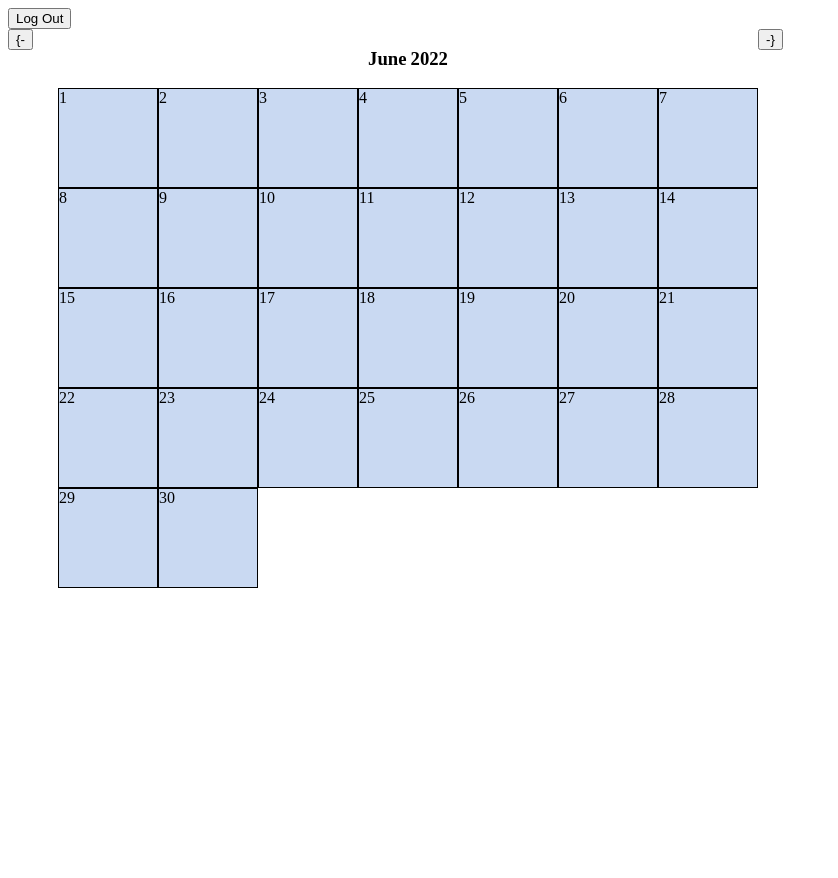
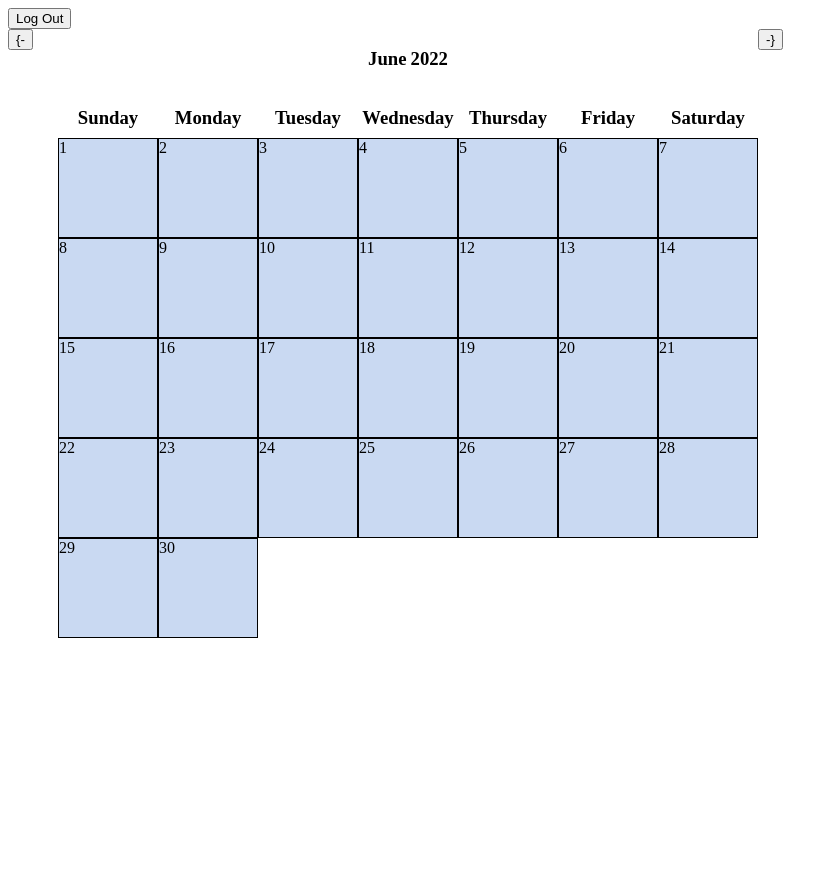
Before and after one commit to nplatte/scheduler-website, a Django app: a page that uses month_view/templates/month_view/month_view.html in a window 1280 px wide. Shown: the top 878 px of the page, without its empty margins (0-838 px from the left). Before the commit the page ends 588 px from the top, so only its background shows below. Run offline with Django 4.2, Linux system fonts and the light colour scheme; the visitor is signed in with stand-in values (Sample User, id 1); data that the repository does not hold is empty.

Commit message:
Added week day names above calendar days

```diff
--- a/month_view/static/month_view/css/month_view.css
+++ b/month_view/static/month_view/css/month_view.css
@@ -28,8 +28,13 @@ div.calender__days {
     width: 714px;
     display: grid;
     grid-template-columns: 100px 100px 100px 100px 100px 100px 100px;
+    grid-template-rows: 50px 100px 100px 100px 100px 100px;
     grid-column: 2/3;
     grid-row: 2/3;
+}
+
+h3.day_name {
+  text-align: center;
 }
 
 div.day {
--- a/month_view/templates/month_view/month_view.html
+++ b/month_view/templates/month_view/month_view.html
@@ -24,6 +24,9 @@
     </form>
 
     <div class="calender__days">
+        <h3 class="day_name">Sunday</h3><h3 class="day_name">Monday</h3><h3 class="day_name">Tuesday</h3>
+        <h3 class="day_name">Wednesday</h3><h3 class="day_name">Thursday</h3><h3 class="day_name">Friday</h3>
+        <h3 class="day_name">Saturday</h3>
         {% for day, date, events in month_day_tuples %}
         <div class="day_{{ day }} day" onmouseover = "MouseOverDay(this, '{{ day }}')" onmouseout = "MouseOffDay(this, '{{ day }}')">
             {{ day }}
```
